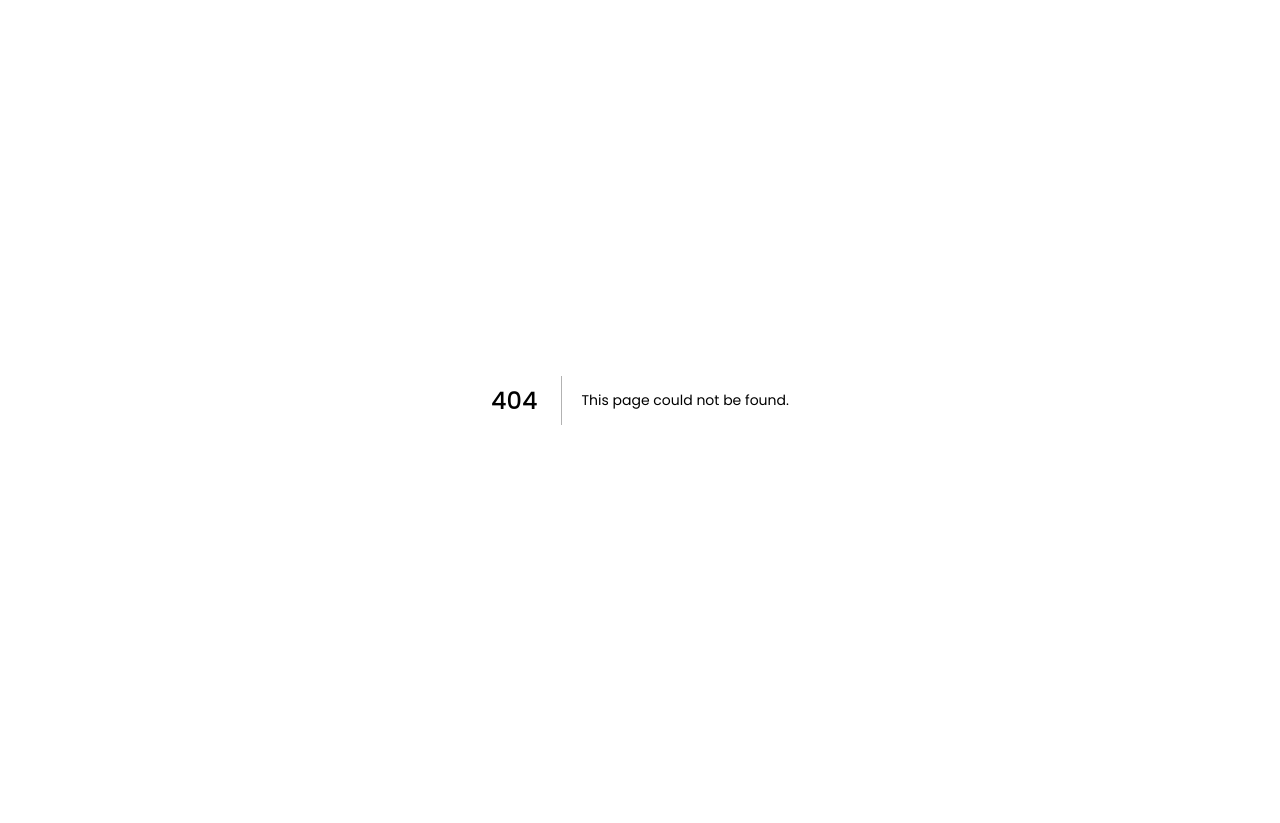
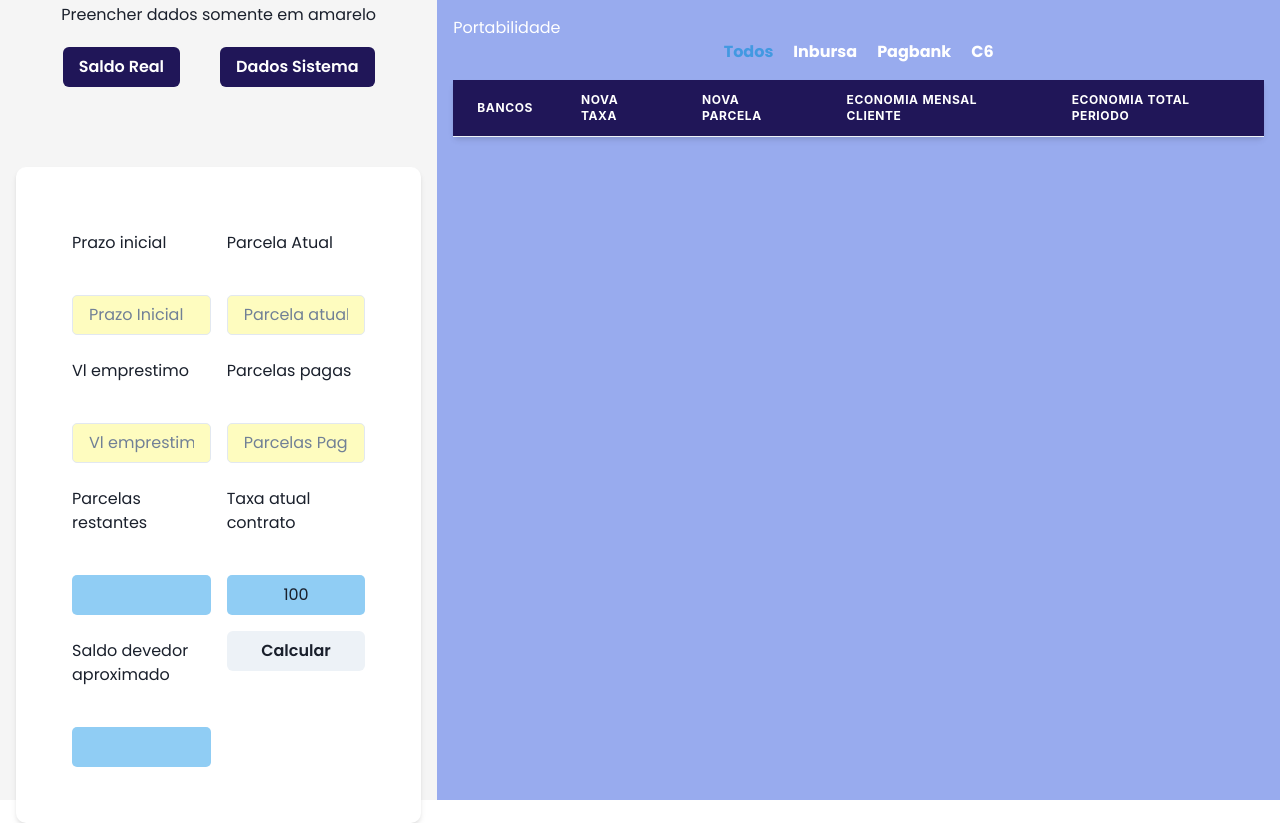
Before and after one commit to QualiconsigTech/Calculator2.0, a Next.js app: page /calculator/dadosSistema in a window 1280 px wide. Before the commit this address had no page. Before the commit the page ends 800 px from the top, so only its background shows below. Built offline with nearby package versions, Linux system fonts and the light colour scheme.

Commit message:
chore: `created pmt with parcelas pagas`

```diff
--- a/src/MathCalculator/GlobalCalculato.ts
+++ b/src/MathCalculator/GlobalCalculato.ts
@@ -7,7 +7,7 @@ export class CalculadoraGeral {
 
   private parseNumber(value: any): number {
     // Verifica se o valor é uma string e substitui a vírgula pelo ponto
-      if (typeof value === 'string') {
+    if (typeof value === "string") {
       return parseFloat(value.replace(",", "."));
     }
     return value;
@@ -17,17 +17,26 @@ export class CalculadoraGeral {
     const valorPresenteNumber = this.parseNumber(valorPresente);
     const result: number[] = [];
     this.taxas.forEach((taxa: number) => {
-        const tax = taxa + 0.05
-        const tx = tax / 100   ;
-        let total = (valorPresenteNumber * tx) / (1 - Math.pow(1 + tx, -numeroParcelas));
+      const tax = taxa + 0.05;
+      const tx = tax / 100;
+      let total =
+        (valorPresenteNumber * tx) / (1 - Math.pow(1 + tx, -numeroParcelas));
       const pmtResult = parseFloat(total.toFixed(2));
       result.push(pmtResult);
     });
     return result;
   }
 
-    calcularTaxa(pagamento: number, numeroDePeriodos: number, valorPresente: any, precisao = 1e-9): number {
-      const valorPresenteNumber = typeof valorPresente === 'string' ? parseFloat(valorPresente.replace(',', '.')) : valorPresente;
+  calcularTaxa(
+    pagamento: number,
+    numeroDePeriodos: number,
+    valorPresente: any,
+    precisao = 1e-9
+  ): number {
+    const valorPresenteNumber =
+      typeof valorPresente === "string"
+        ? parseFloat(valorPresente.replace(",", "."))
+        : valorPresente;
     let taxaMin = 0.0;
     let taxaMax = 1.0;
 
@@ -62,9 +71,24 @@ export class CalculadoraGeral {
     return parseFloat(taxaAtual.toFixed(2));
   }
 
+  calcularPMTComParcelasPagas(
+    valorPresente: any,
+    numeroParcelas: any,
+    parcelasPagas: number
+  ): number[] {
+    const valorPresenteNumber = this.parseNumber(valorPresente);
+    const result: number[] = [];
+    this.taxas.forEach((taxa: number) => {
+      const tax = taxa + 0.05;
+      const tx = tax / 100;
+      let total =
+        (valorPresenteNumber * tx) /
+        (1 - Math.pow(1 + tx, -(numeroParcelas - parcelasPagas)));
+      const pmtResult = parseFloat(total.toFixed(2));
+      result.push(pmtResult);
+    });
+    return result;
+  }
 
-    calcularValorPresenteComParcelasPagas(valorPresente: any, numeroParcelas: number, parcelasPagas: number): number {
-      const valorPresenteNumber = this.parseNumber(valorPresente);
-      return valorPresenteNumber * Math.pow(1 + (this.taxas[0] / 100), parcelasPagas) - (this.calcularPMT(valorPresenteNumber, numeroParcelas)[0] * ((Math.pow(1 + (this.taxas[0] / 100), parcelasPagas) - 1) / (this.taxas[0] / 100)));
+
 }
-  }
--- /dev/null
+++ b/src/compontents/AllBanksCalc/calculatedDtsys.tsx
@@ -0,0 +1,73 @@
+import { CalculadoraGeral } from "@/MathCalculator/GlobalCalculato";
+
+export const InbursaDataSystem = (
+  parcelaAtual: any,
+  parcelaRestante: any,
+  SaldoDevedor: any,
+  parcelasPagas: any
+) => {
+  const taxas = [1.45, 1.54, 1.58, 1.68, 1.78];
+  const InbursaCalc = new CalculadoraGeral(taxas);
+  const pmt = InbursaCalc.calcularPMTComParcelasPagas(
+    SaldoDevedor,
+    parcelaRestante,
+    parcelasPagas
+  );
+
+  return {
+    nameBank: "Inbursa",
+    taxas,
+    pmt,
+    parcelaAtual,
+    parcelaRestante,
+    SaldoDevedor,
+  };
+};
+
+export const PagbankDataSystem = (
+  parcelaAtual: any,
+  parcelaRestante: any,
+  SaldoDevedor: any,
+  parcelasPagas: any
+) => {
+  const taxas = [1.45, 1.54, 1.58, 1.68, 1.78];
+  const PagbankCalc = new CalculadoraGeral(taxas);
+  const pmt = PagbankCalc.calcularPMTComParcelasPagas(
+    SaldoDevedor,
+    parcelaRestante,
+    parcelasPagas
+  );
+
+  return {
+    nameBank: "Pagbank",
+    taxas,
+    pmt,
+    parcelaAtual,
+    parcelaRestante,
+    SaldoDevedor,
+  };
+};
+
+export const C6DataSystem = (
+  parcelaAtual: any,
+  parcelaRestante: any,
+  SaldoDevedor: any,
+  parcelasPagas: any
+) => {
+  const taxas = [1.55, 1.60, 1.65, 1.70, 1.75];
+  const C6Calc = new CalculadoraGeral(taxas);
+  const pmt = C6Calc.calcularPMTComParcelasPagas(
+    SaldoDevedor,
+    parcelaRestante,
+    parcelasPagas
+  );
+
+  return {
+    nameBank: "C6",
+    taxas,
+    pmt,
+    parcelaAtual,
+    parcelaRestante,
+    SaldoDevedor,
+  };
+};
--- a/src/compontents/calculatorSide/saldoReal/index.tsx
+++ b/src/compontents/calculatorSide/saldoReal/index.tsx
@@ -1,6 +1,7 @@
 import { useInbursaContextHook } from "@/Context/InbursaContext";
-import { CalculadoraC6, CalculadoraInbursa, CalculadoraPagBank, CalcularTaxa } from "@/compontents/AllBanksCalc/calculated";
-import { saldoReal } from "@/types/SaldoReal/saldoReal";
+import { CalcularTaxa } from "@/compontents/AllBanksCalc/calculated";
+import { C6DataSystem, InbursaDataSystem, PagbankDataSystem } from "@/compontents/AllBanksCalc/calculatedDtsys";
+import { saldoDataSyst, saldoReal } from "@/types/SaldoReal/saldoReal";
 import { BoxInput, TextInput } from "@/utils/formBox/boxInput";
 import { FormBox } from "@/utils/formBox/formBox";
 import {
@@ -15,7 +16,7 @@ import Link from "next/link";
 import { useEffect, useState } from "react";
 import { SubmitHandler, useForm } from "react-hook-form";
 
-export const RealBalance = () => {
+export const BalanceDataSystem = () => {
   const [isMobile] = useMediaQuery("(max-width: 768px)");
   const {inbursatax, setInbursaTax} = useInbursaContextHook()
 
@@ -24,20 +25,22 @@ export const RealBalance = () => {
     handleSubmit,
     formState: { errors },
   } = useForm<any>();
-  const [formData, setFormData] = useState<saldoReal>();
+  const [formData, setFormData] = useState<saldoDataSyst>();
   const [taxaResponse, setTaxaResponse] = useState<number>()
-  const onSubmit: SubmitHandler<any> = async (data:saldoReal) => {
+  const onSubmit: SubmitHandler<any> = async (data:saldoDataSyst) => {
     setFormData(data);
 
   };
 
   const FormReceived = () => {
-    const InbursaResponse = CalculadoraInbursa(formData?.ValorParcelaAtual, formData?.PrazoRestante, formData?.VlEmprestimo)
-    const PagBankResponse = CalculadoraPagBank(formData?.ValorParcelaAtual, formData?.PrazoRestante, formData?.VlEmprestimo)
-    const C6Response = CalculadoraC6(formData?.ValorParcelaAtual, formData?.PrazoRestante, formData?.VlEmprestimo)
-    const taxaResponse = CalcularTaxa(formData?.ValorParcelaAtual, formData?.PrazoRestante, formData?.VlEmprestimo)
+    const InbursaResponse = InbursaDataSystem(formData?.ParcelaAtual, formData?.prazoInicial, formData?.ValorEmprestimoContratado, formData?.parcelasPagas)
+    const PagBankResponse = PagbankDataSystem(formData?.ParcelaAtual, formData?.prazoInicial, formData?.ValorEmprestimoContratado, formData?.parcelasPagas)
+    const C6Response = C6DataSystem(formData?.ParcelaAtual, formData?.prazoInicial, formData?.ValorEmprestimoContratado, formData?.parcelasPagas)
+    const taxaResponse = CalcularTaxa(formData?.ParcelaAtual, formData?.prazoInicial, formData?.ValorEmprestimoContratado)
     setInbursaTax({InbursaResponse, PagBankResponse, C6Response})
     setTaxaResponse(taxaResponse)
+
+    console.log('esse', inbursatax)
   }
 
   useEffect(()=> {
@@ -61,12 +64,12 @@ export const RealBalance = () => {
         <Text>Preencher dados somente em amarelo</Text>
       </Box>
       <Flex mb={20} justify={"center"} gap={10}>
-        <Link href="/saldoReal">
+        <Link href="saldoReal">
           <Button bg={"#201658"} color={"white"} _hover={{ bg: "#3F3D56" }}>
             Saldo Real
           </Button>
         </Link>
-        <Link href="/dadoSistema">
+        <Link href="dadosSistema">
           <Button bg={"#201658"} color={"white"} _hover={{ bg: "#3F3D56" }}>
             Dados Sistema
           </Button>
@@ -78,23 +81,23 @@ export const RealBalance = () => {
           <form onSubmit={handleSubmit(onSubmit)}>
             <FormBox>
               <BoxInput>
-                <TextInput>Valor parcela atual</TextInput>
+                <TextInput>Prazo inicial</TextInput>
                 <Input
                   bg={"yellow.100"}
                   type="text"
-                  placeholder="Valor parcela atual"
+                  placeholder="Prazo Inicial"
                   borderRadius={5}
-                  {...register('ValorParcelaAtual')}
+                  {...register('prazoInicial')}
                 />
               </BoxInput>
               <BoxInput>
-                <TextInput>Prazo Restante</TextInput>
+                <TextInput>Parcela Atual</TextInput>
                 <Input
                   bg={"yellow.100"}
                   type="text"
-                  placeholder="Prazo restante"
+                  placeholder="Parcela atual"
                   borderRadius={5}
-                  {...register('PrazoRestante')}
+                  {...register('ParcelaAtual')}
                 />
               </BoxInput>
               <BoxInput>
@@ -104,20 +107,61 @@ export const RealBalance = () => {
                   type="text"
                   placeholder="Vl emprestimo"
                   borderRadius={5}
-                  {...register('VlEmprestimo')}
+                  {...register('ValorEmprestimoContratado')}
                 />
               </BoxInput>
               <BoxInput>
-                <TextInput>Taxa atual</TextInput>
+                <TextInput>Parcelas pagas</TextInput>
+                <Input
+                  bg={"yellow.100"}
+                  type="text"
+                  placeholder="Parcelas Pagas"
+                  borderRadius={5}
+                  {...register('parcelasPagas')}
+                />
+              </BoxInput>
+
+              <BoxInput>
+                <TextInput>Parcelas restantes</TextInput>
                 <Flex
                   justify={"center"}
                   align={"center"}
                   bg={"blue.200"}
                   h={"40px"}
                   borderRadius={5}
-                  {...register('TaxaAtual')}
+
+                >
+               {formData?.parcelasPagas !== undefined &&
+                  <Text>
+                {formData!.prazoInicial - formData!.parcelasPagas}
+                  </Text>
+              }
+                </Flex>
+              </BoxInput>
+              <BoxInput>
+                <TextInput>Taxa atual contrato</TextInput>
+                <Flex
+                  justify={"center"}
+                  align={"center"}
+                  bg={"blue.200"}
+                  h={"40px"}
+                  borderRadius={5}
+
                 >
                  {taxaResponse}
+                </Flex>
+              </BoxInput>
+              <BoxInput>
+                <TextInput>Saldo devedor aproximado</TextInput>
+                <Flex
+                  justify={"center"}
+                  align={"center"}
+                  bg={"blue.200"}
+                  h={"40px"}
+                  borderRadius={5}
+
+                >
+               {formData?.ValorEmprestimoContratado }
                 </Flex>
               </BoxInput>
               <Button type="submit">Calcular</Button>
--- a/src/compontents/resultSide/Portabilidade/index.tsx
+++ b/src/compontents/resultSide/Portabilidade/index.tsx
@@ -69,7 +69,7 @@ export const Portabilidade = () => {
       formattedData.sort((a, b) => a.tax - b.tax);
 
       setOrdenedList(formattedData);
-      console.log("this", formattedData);
+      console.log("this", inbursatax);
     }
   }, [inbursatax]);
 
@@ -106,6 +106,7 @@ export const Portabilidade = () => {
             color={!selectedBank ? "blue.400" : "white"}
             cursor="pointer"
             onClick={() => handleBankSelect(null)}
+            fontWeight={650}
           >
             Todos
           </ListItem>
@@ -113,13 +114,15 @@ export const Portabilidade = () => {
             color={selectedBank === "Inbursa" ? "purple" : "white"}
             cursor="pointer"
             onClick={() => handleBankSelect("Inbursa")}
+            fontWeight={650}
           >
             Inbursa
           </ListItem>
           <ListItem
-            color={selectedBank === "Pagbank" ? "green.400" : "white"}
+            color={selectedBank === "Pagbank" ? "#037416" : "white"}
             cursor="pointer"
             onClick={() => handleBankSelect("Pagbank")}
+            fontWeight={650}
           >
             Pagbank
           </ListItem>
@@ -127,6 +130,7 @@ export const Portabilidade = () => {
             color={selectedBank === "C6" ? "black" : "white"}
             cursor="pointer"
             onClick={() => handleBankSelect("C6")}
+            fontWeight={650}
           >
             C6
           </ListItem>
--- /dev/null
+++ b/src/pages/calculator/dadosSistema/index.tsx
@@ -0,0 +1,21 @@
+
+import { RealBalance } from "@/compontents/calculatorSide/DataSistema";
+import { BalanceDataSystem } from "@/compontents/calculatorSide/SaldoReal";
+import { Portabilidade } from "@/compontents/resultSide/Portabilidade";
+import { Box, Flex, Text } from "@chakra-ui/react";
+
+export default function Calculator () {
+
+
+    return (
+        <Box>
+            <Flex flexDir={['column', 'column','column', 'row']}>
+
+
+                <BalanceDataSystem/>
+
+                <Portabilidade/>
+            </Flex>
+        </Box>
+    )
+}
--- a/src/pages/calculator/index.tsx
+++ b/src/pages/calculator/saldoReal/index.tsx
@@ -1,4 +1,6 @@
-import { RealBalance } from "@/compontents/calculatorSide/saldoReal";
+
+import { RealBalance } from "@/compontents/calculatorSide/DataSistema";
+import { BalanceDataSystem } from "@/compontents/calculatorSide/SaldoReal";
 import { Portabilidade } from "@/compontents/resultSide/Portabilidade";
 import { Box, Flex, Text } from "@chakra-ui/react";
 
@@ -9,6 +11,7 @@ export default function Calculator () {
         <Box>
             <Flex flexDir={['column', 'column','column', 'row']}>
 
+
                 <RealBalance/>
 
                 <Portabilidade/>
--- a/src/pages/index.tsx
+++ b/src/pages/index.tsx
@@ -26,7 +26,7 @@ export default function Home() {
           background: 'blue.600',
           color:'gray.700'
         }}>
-          <Link href={'/calculator'}>Calculadora</Link>
+          <Link href={'/calculator/dadosSistema'}>Calculadora</Link>
         </Button>
       </Flex>
     </Flex>
```
Also changed, not shown: src/compontents/calculatorSide/DataSistema/index.tsx (+128 -13 lines), src/types/SaldoReal/saldoReal.ts (+7 -0 lines). Lines whose indentation alone changed are shown as unchanged.
